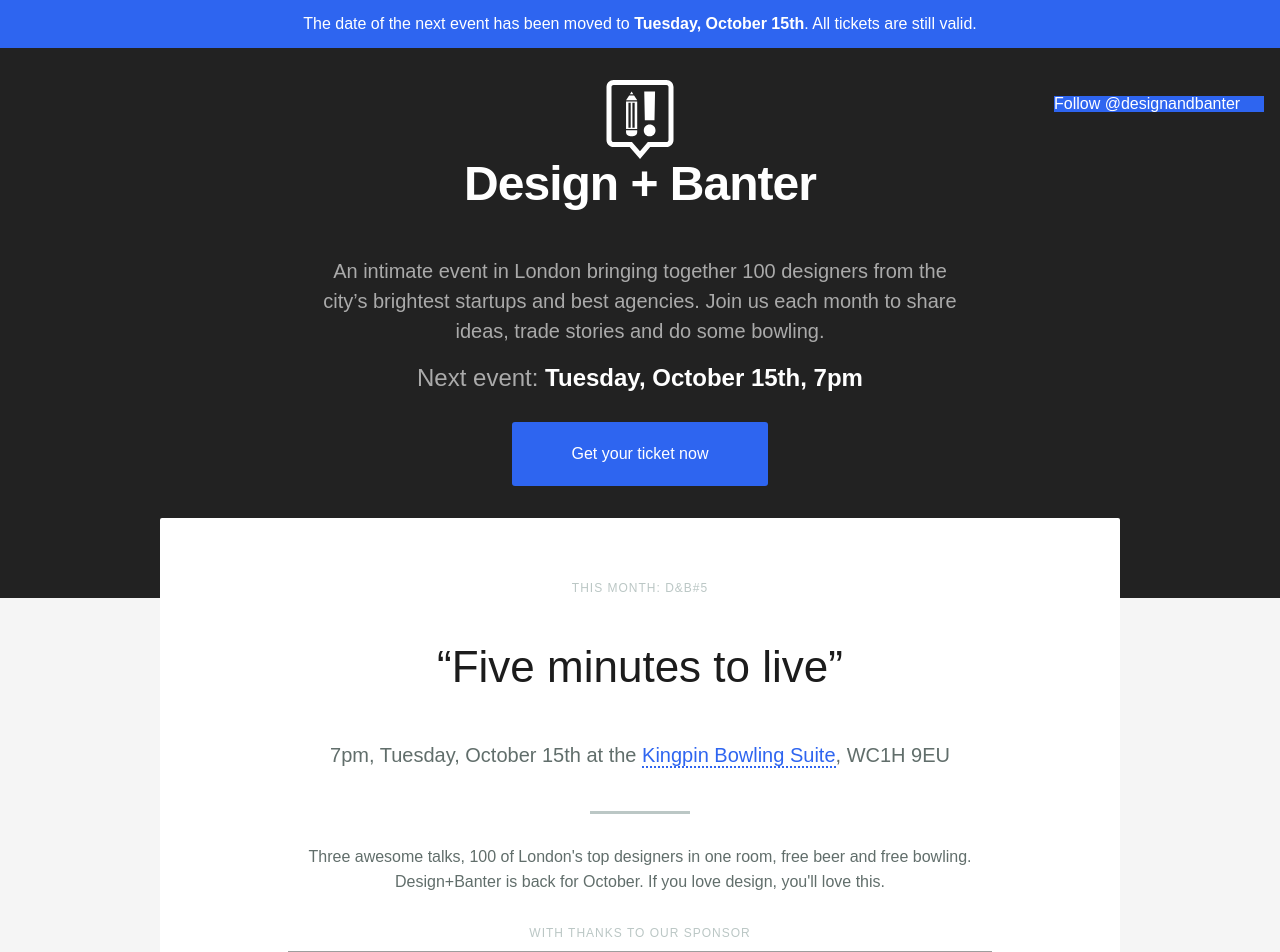
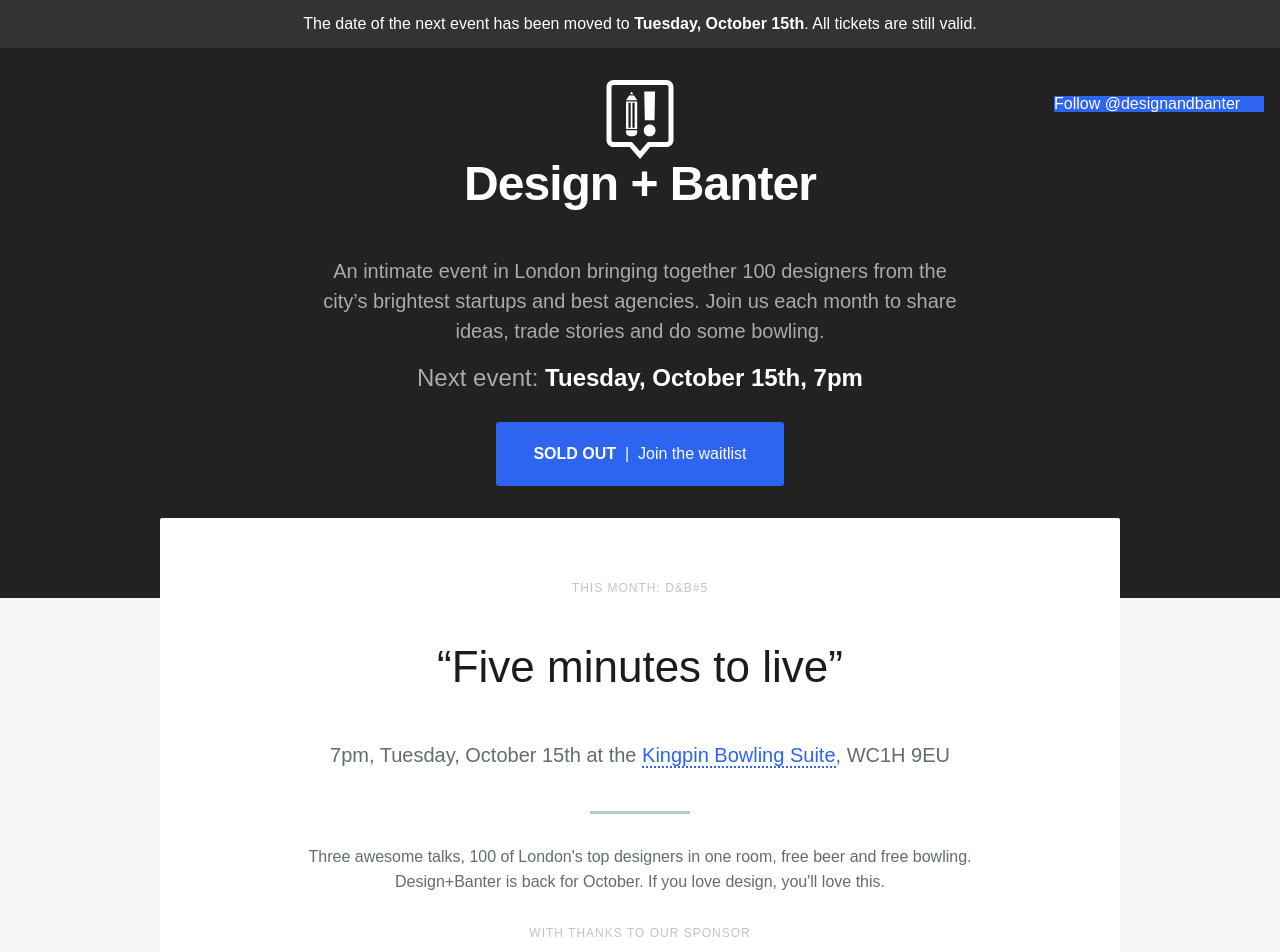
Before and after one commit to design-and-banter/db-dotcom, a Jekyll site: the page built from index.html, in a window 1280 px wide. Shown: the top 952 px of the page. Built offline with Jekyll 4.4.1, drawn with Linux system fonts in a browser that asks for light colours; nearby versions of some CDN libraries; comment, search, counter and statistics services are not loaded; grey boxes are pictures that could not be loaded.

Commit message:
Add a sold out sign

```diff
--- a/_includes/opening.html
+++ b/_includes/opening.html
@@ -1,4 +1,4 @@
-<div id="flash" style="background:#2E65F0;text-align:center;color:#fff;font-weight:300;padding:1em 0;">The date of the next event has been moved to <em style="font-weight:700;">Tuesday, October 15th</em>. All tickets are still valid.</div>
+<div id="flash" style="background:#333;text-align:center;color:#fff;font-weight:300;padding:1em 0;">The date of the next event has been moved to <em style="font-weight:700;">Tuesday, October 15th</em>. All tickets are still valid.</div>
 <header id="opening">
 
   {% include logicon.html %}
@@ -9,7 +9,7 @@
 
   <h3>Next event: <em>Tuesday, October 15th, 7pm</em></h3>
 
-    <a href="https://design-and-banter-5.eventbrite.co.uk/" target="_blank" class="btn"> Get your ticket now</a>
+    <a href="https://design-and-banter-5.eventbrite.co.uk/" target="_blank" class="btn"> <em style="font-weight:700">SOLD OUT</em>&nbsp;&nbsp;|&nbsp;&nbsp;Join the waitlist</a>
 
   <a href="https://twitter.com/designandbanter" class="twitter-follow-button" data-show-count="false" data-size="large">Follow @designandbanter</a>
 <script>!function(d,s,id){var js,fjs=d.getElementsByTagName(s)[0],p=/^http:/.test(d.location)?'http':'https';if(!d.getElementById(id)){js=d.createElement(s);js.id=id;js.src=p+'://platform.twitter.com/widgets.js';fjs.parentNode.insertBefore(js,fjs);}}(document, 'script', 'twitter-wjs');</script>
--- a/_less/objects/_opening.less
+++ b/_less/objects/_opening.less
@@ -35,7 +35,7 @@
     color: #fff;
     font-weight: 200;
     cursor: pointer;
-    width: 16em;
+    width: 18em;
     margin: 2em  auto 0 auto;
     font-size: 1em;
     letter-spacing: normal;
--- a/css/site.css
+++ b/css/site.css
@@ -606,7 +606,7 @@ textarea#Field1 {
   color: #fff;
   font-weight: 200;
   cursor: pointer;
-  width: 16em;
+  width: 18em;
   margin: 2em  auto 0 auto;
   font-size: 1em;
   letter-spacing: normal;
```
